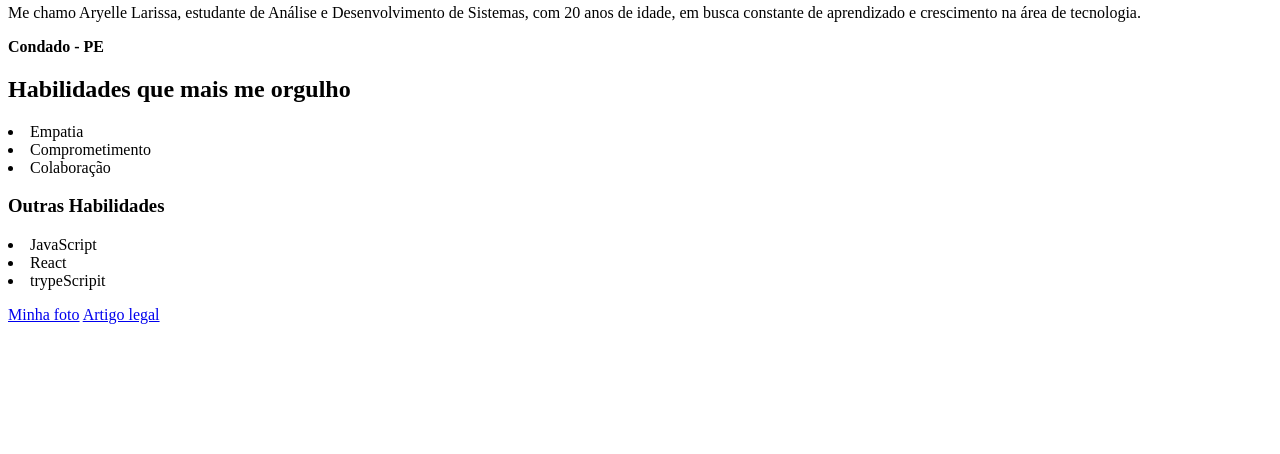
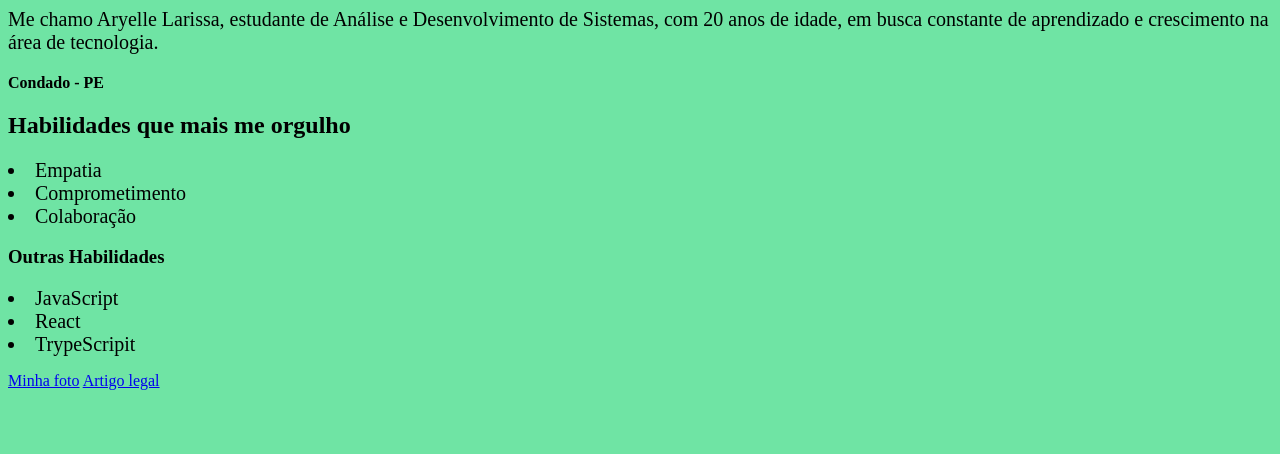
Before and after one commit to aryelle11/aryelle11.github.io, a plain HTML site: page index.html in a window 1280 px wide. Shown: the part 346-800 px from the top of the page. Drawn offline with Linux system fonts and the light colour scheme.

Commit message:
feat: modificação css

```diff
--- a/index.html
+++ b/index.html
@@ -4,6 +4,40 @@
     <meta charset="UTF-8">
     <meta name="viewport" content="width=device-width, initial-scale=1.0">
     <title>Portfólio Web</title>
+    <style>
+body {
+  background-color: rgb(111, 228, 164);
+}
+
+h1 {
+  font-family:Arial, Helvetica, sans-serif ;
+}
+.Descrição {
+  font-size: 20px;
+}
+em {
+  color: rgb(67, 138, 83);
+}
+.Empatia {
+  font-size: 20px;
+}
+.Comprometimento {
+  font-size: 20px;
+}
+.Colaboração {
+  font-size: 20px;
+}
+.JavaScript {
+  font-size: 20px;
+}
+.React {
+  font-size: 20px;
+}
+.TrypeScripit {
+  font-size: 20px;
+}
+
+    </style>
 </head>
 <body>
   <h1>Aryelle Larissa Alves dos Santos</h1>
@@ -20,7 +54,7 @@
   <ul></ul>
 <li class="JavaScript">JavaScript</li>
 <li class="React">React</li>
-<li class="trypeScripit">trypeScripit</li>
+<li class="TrypeScripit">TrypeScripit</li>
 <ul></ul>
 <a href="#minha-foto">Minha foto</a>
 <a href="https://blog.betrybe.com/carreira/frontend/" target="_blank">Artigo legal</a>
```
